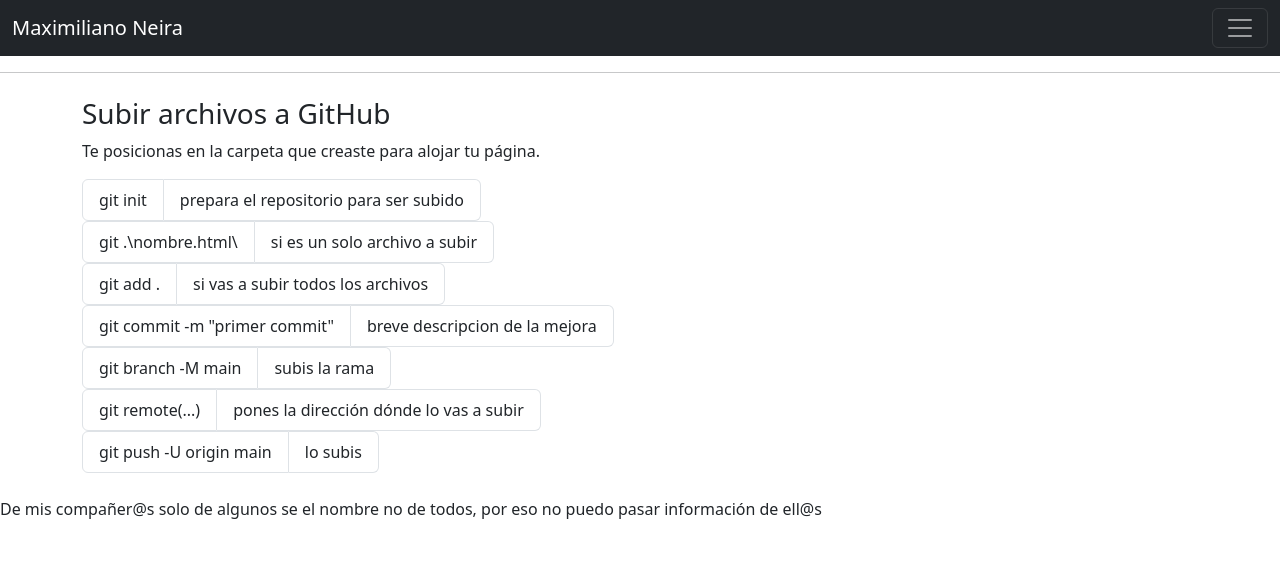
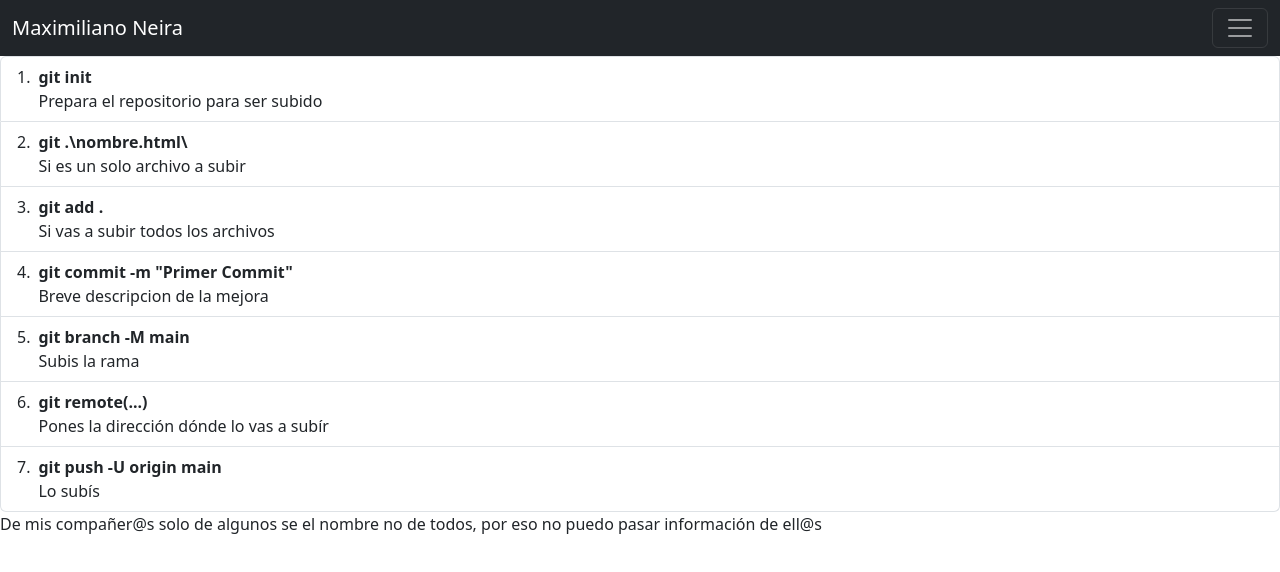
Before and after one commit to desarrolladorMaxi/tp7-9, an Angular app: page /git in a window 1280 px wide. Shown: the top 572 px of the page. Built offline with nearby package versions, Linux system fonts and the light colour scheme.

Commit message:
Datos de Git en tabla

```diff
--- a/src/app/componentes/git/git.component.html
+++ b/src/app/componentes/git/git.component.html
@@ -1,44 +1,44 @@
-<hr>
-<div class="container mt-4 mb-4">
-
-    <h3>Subir archivos a GitHub</h3>
-    <p>Te posicionas en la carpeta que creaste para alojar
-        tu página.
-    </p>
-
-    <ul class="list-group list-group-horizontal">
-        <li class="list-group-item">git init</li>
-        <li class="list-group-item">prepara el repositorio para ser subido</li>
-    </ul>
-
-    <ul class="list-group list-group-horizontal">
-        <li class="list-group-item">git .\nombre.html\</li>
-        <li class="list-group-item">si es un solo archivo a subir</li>
-    </ul>
-
-    <ul class="list-group list-group-horizontal">
-        <li class="list-group-item">git add .</li>
-        <li class="list-group-item">si vas a subir todos los archivos</li>
-    </ul>
-
-    <ul class="list-group list-group-horizontal">
-        <li class="list-group-item">git commit -m "primer commit"</li>
-        <li class="list-group-item">breve descripcion de la mejora </li>
-    </ul>
-
-    <ul class="list-group list-group-horizontal">
-        <li class="list-group-item">git branch -M main</li>
-        <li class="list-group-item">subis la rama</li>
-    </ul>
-
-    <ul class="list-group list-group-horizontal">
-        <li class="list-group-item">git remote(...)</li>
-        <li class="list-group-item">pones la dirección dónde lo vas a subir</li>
-    </ul>
-
-    <ul class="list-group list-group-horizontal">
-        <li class="list-group-item">git push -U origin main</li>
-        <li class="list-group-item">lo subis</li>
-    </ul>
-
-<div>
+<ol class="list-group list-group-numbered">
+    <li class="list-group-item d-flex justify-content-between align-items-start">
+      <div class="ms-2 me-auto">
+        <div class="fw-bold">git init</div>
+        Prepara el repositorio para ser subido
+      </div>
+    </li>
+    <li class="list-group-item d-flex justify-content-between align-items-start">
+      <div class="ms-2 me-auto">
+        <div class="fw-bold">git .\nombre.html\</div>
+        Si es un solo archivo a subir
+      </div>
+    </li>
+    <li class="list-group-item d-flex justify-content-between align-items-start">
+      <div class="ms-2 me-auto">
+        <div class="fw-bold">git add .</div>
+        Si vas a subir todos los archivos
+      </div>
+    </li>
+    <li class="list-group-item d-flex justify-content-between align-items-start">
+        <div class="ms-2 me-auto">
+          <div class="fw-bold">git commit -m "Primer Commit"</div>
+          Breve descripcion de la mejora
+        </div>
+   </li>
+   <li class="list-group-item d-flex justify-content-between align-items-start">
+     <div class="ms-2 me-auto">
+       <div class="fw-bold">git branch -M  main</div>
+       Subis la rama
+     </div>
+   </li>
+   <li class="list-group-item d-flex justify-content-between align-items-start">
+     <div class="ms-2 me-auto">
+       <div class="fw-bold">git remote(...)</div>
+       Pones la dirección dónde lo vas a subír
+     </div>
+   </li>
+   <li class="list-group-item d-flex justify-content-between align-items-start">
+     <div class="ms-2 me-auto">
+       <div class="fw-bold">git push -U origin main</div>
+       Lo subís
+     </div>
+   </li>
+</ol>
```
